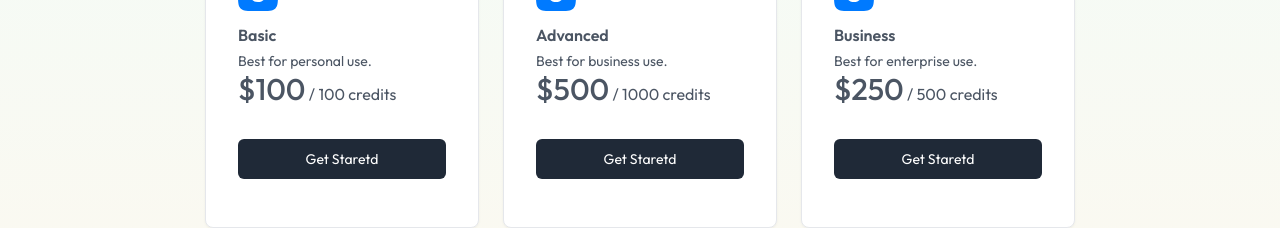
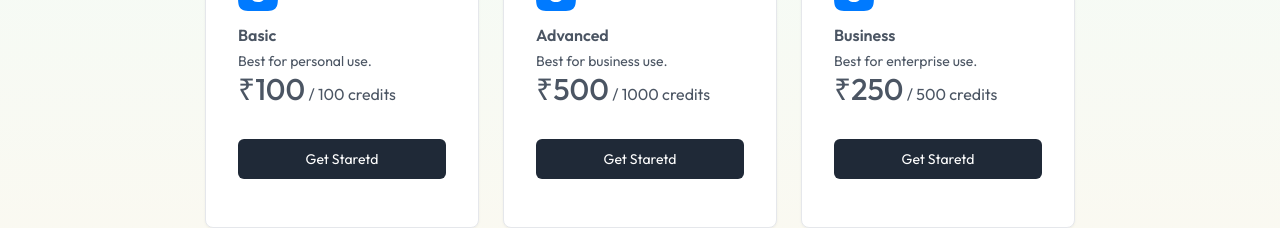
Before and after one commit to sumitkarki188/image-generation, a React (Vite) app in the folder client/: page /buy in a window 1280 px wide. Shown: the part 350-578 px from the top of the page. Built offline with nearby package versions, Linux system fonts and the light colour scheme.

Commit message:
Update BuyCredit.jsx

```diff
--- a/client/src/pages/BuyCredit.jsx
+++ b/client/src/pages/BuyCredit.jsx
@@ -83,7 +83,7 @@ const BuyCredit = () => {
             <p className="text-sm">{item.desc}</p>
             <p className="">
               {" "}
-              <span className="text-3xl font-medium">${item.price}</span> /{" "}
+              <span className="text-3xl font-medium">₹{item.price}</span> /{" "}
               {item.credits} credits
             </p>
             <button
```
